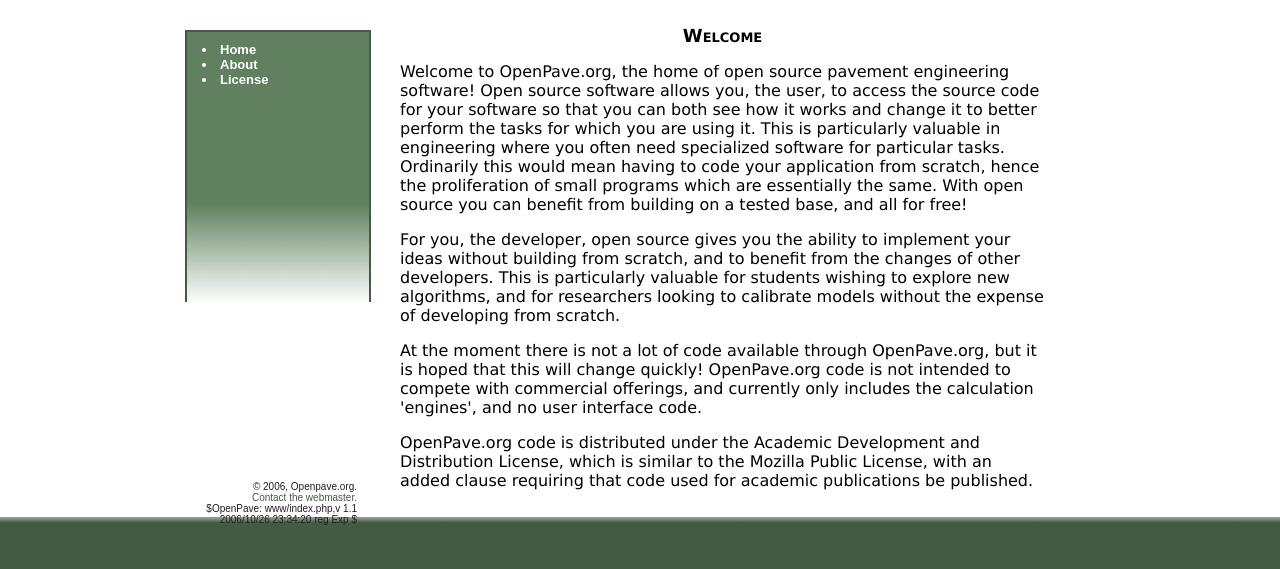
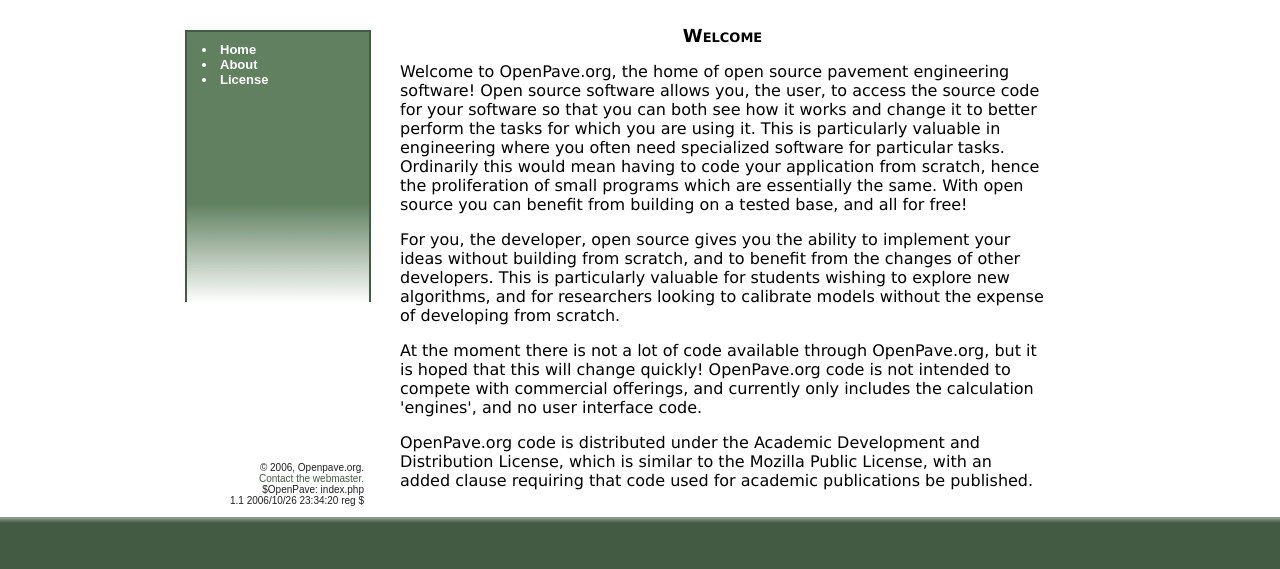
Before and after one commit to openpave/www, a PHP site: page /index.php in a window 1280 px wide. Shown: the part 231-800 px from the top of the page. Run offline with PHP 8.4, Linux system fonts and the light colour scheme.

Commit message:
Make a few small changes to how the tags are displayed.

```diff
--- a/css/openpave.css
+++ b/css/openpave.css
@@ -1,5 +1,5 @@
 /*
- * $OpenPave: www/css/openpave.css,v 1.1 2006/10/26 23:34:29 reg Exp $
+ * $OpenPave: www/css/openpave.css,v 1.2 2006/10/27 00:07:01 reg Exp $
  */
 
 html {
@@ -316,12 +316,12 @@
 
 #copyright {
     position: relative;
-    top: -4em;
+    top: -5.5em;
     left: -200px;
-    height: 3em;
-    margin: 0px 5px 0px 11px;
-    width: 158px;
-    padding: 4px;
+    height: 4.5em;
+    margin: 0px;
+    width: 180px;
+    padding: 0px;
     font-size: x-small;
     text-align: right;
     background-color: transparent;
--- a/dynamic.inc
+++ b/dynamic.inc
@@ -1,7 +1,7 @@
 <?php
 
 /*
- * $OpenPave: www/dynamic.inc,v 1.1 2006/10/26 23:34:20 reg Exp $
+ * $OpenPave: www/dynamic.inc,v 1.2 2006/10/27 00:06:57 reg Exp $
  */
 
 //require('adodb/adodb.inc.php');
@@ -150,7 +150,9 @@
 <div id="footer">
  <div id="copyright">&copy; 2006, Openpave.org.<br>
   <a href="mailto:www@openpave.org">Contact the webmaster.</a><br>
-  <?php echo $op_cvs; ?>
+  <span class="op_cvs"><?php
+  	 echo str_replace(array('www/',',v','Exp '),array('','<br>',''),$op_cvs);
+  ?></span>
  </div>
 </div>
 
```
